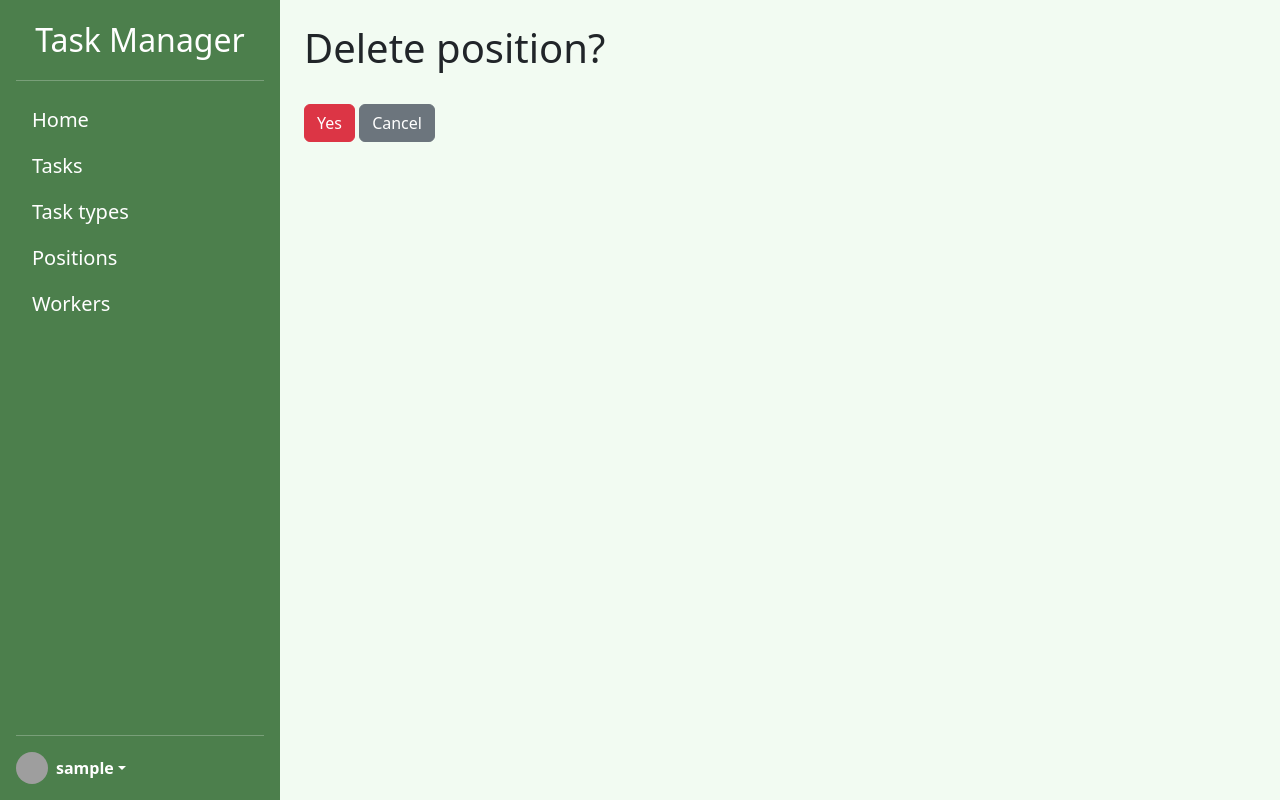
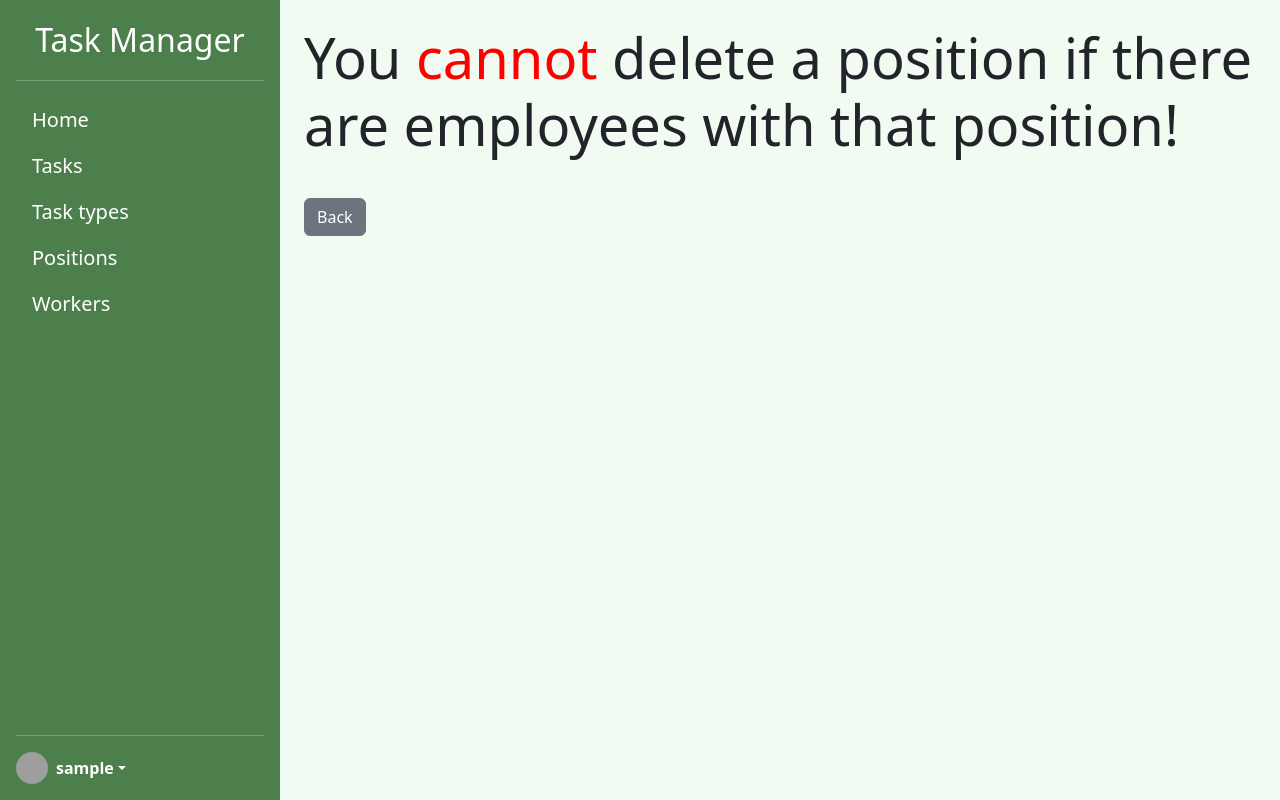
Before and after one commit to rinotokun/task-manager, a Django app: page /positions/1/delete/ in a window 1280 px wide. Run offline with Django 5.2, Linux system fonts and the light colour scheme; a user stored in the database is signed in; tables that the repository leaves empty hold one stand-in row (values such as "Sample post"); grey boxes are pictures that could not be loaded.

Commit message:
Guard position deletion when employees exist

```diff
--- a/templates/task_manager/position_confirm_delete.html
+++ b/templates/task_manager/position_confirm_delete.html
@@ -1,6 +1,11 @@
 {% extends "base.html" %}
 
 {% block content %}
+  {% if position.workers.exists %}
+    <p class="display-4">You <strong style="color: red">cannot</strong> delete a position if there are employees with that position!</p>
+    <br>
+    <a href="{{ cancel_url }}" class="btn btn-secondary">Back</a>
+  {% else %}
     <h1>Delete position?</h1>
     <br>
     <form action="" method="post">
@@ -9,4 +14,5 @@
       <input type="submit" value="Yes" class="btn btn-danger">
       <a href="{{ cancel_url }}" class="btn btn-secondary">Cancel</a>
     </form>
+  {% endif %}
 {% endblock %}
```
Lines whose indentation alone changed are shown as unchanged.
